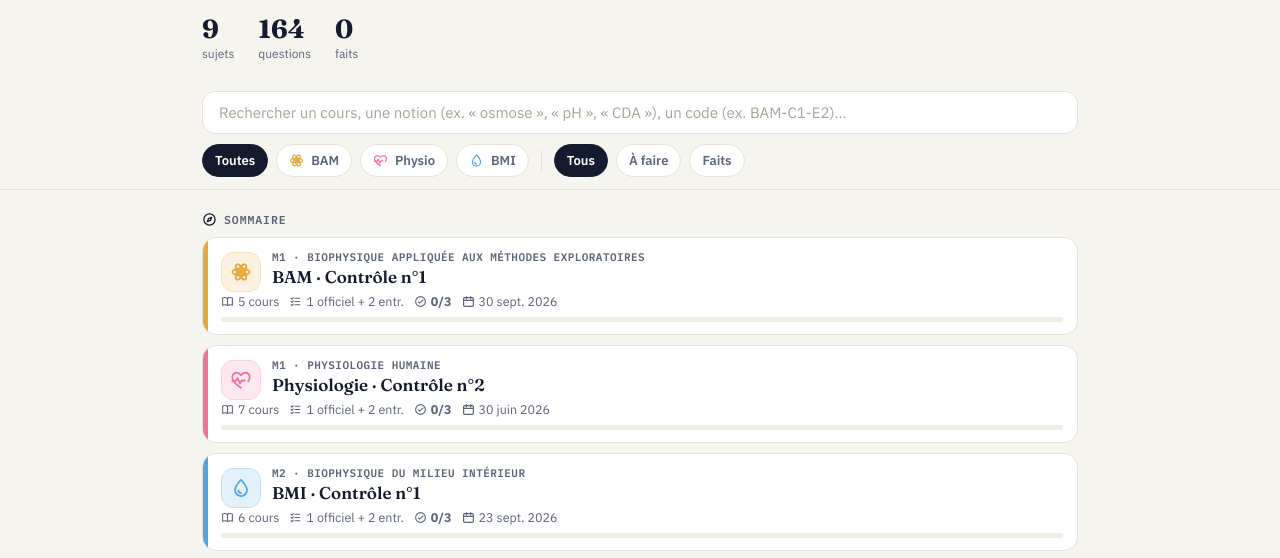
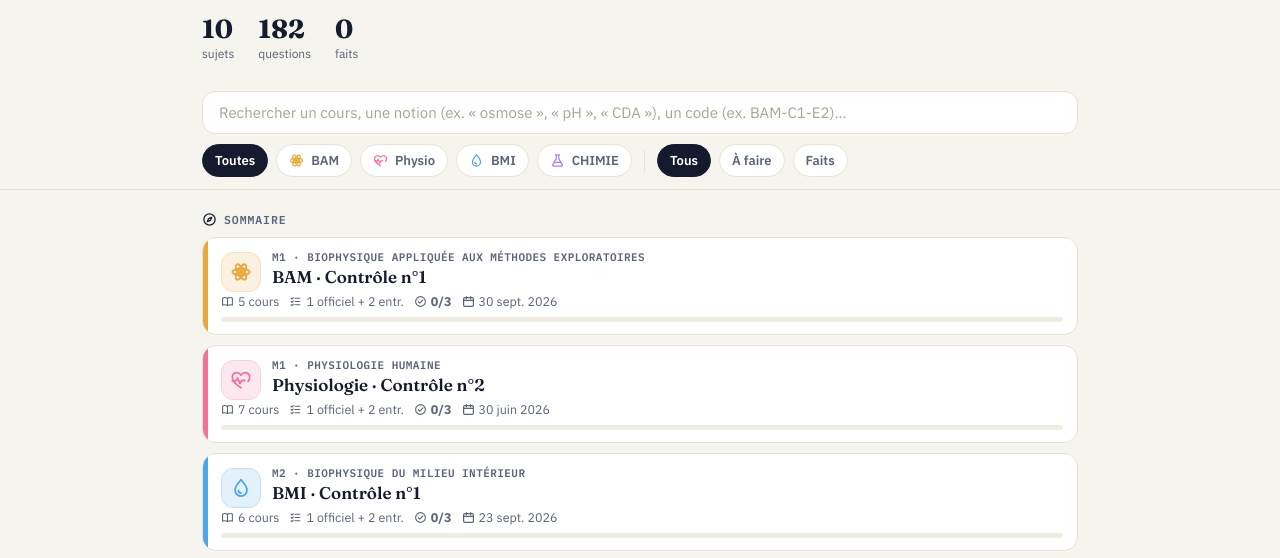
Before and after one commit to Hervesan/PASS, a plain HTML site: page controles.html in a window 1280 px wide. Shown: the part 204-762 px from the top of the page. Drawn offline with Linux system fonts and the light colour scheme.

Commit message:
Add files via upload

```diff
--- a/controles.html
+++ b/controles.html
@@ -332,6 +332,7 @@ const MATIERES = {
   bam:    { code:"BAM",    module:"M1", titre:"Biophysique appliquée aux méthodes exploratoires", color:"var(--c-biophysique)", href:"biophysique.html" },
   physio: { code:"PHYSIO", module:"M1", titre:"Physiologie humaine",                              color:"var(--c-physiologie)", href:"physiologie.html" },
   bmi:    { code:"BMI",    module:"M2", titre:"Biophysique du milieu intérieur",                  color:"var(--c-milieu)",      href:"biophysique-milieu-interieur.html" },
+  chimie: { code:"CHIMIE", module:"M2", titre:"Chimie",                                           color:"var(--c-chimie)",      href:"chimie.html" },
 };
 
 const COURS_BMI = {
@@ -357,6 +358,15 @@ const COURS_PHYSIO = {
   endoc:     "FC8 Système endocrinien",
   acido:     "FC9 Équilibre acido-basique",
   thermo:    "FC10 Thermorégulation",
+};
+
+const COURS_CHIMIE = {
+  atome:    "FC1 L'atome",
+  liaisons: "FC2 Liaisons chimiques et orbitales moléculaires",
+  isomerie: "FC3 Isomérie et stéréoisomérie",
+  nomencl:  "FC4 Règles générales de nomenclature",
+  premier:  "FC5 1er principe de la thermodynamique",
+  second:   "FC6 2nd principe de la thermodynamique et équilibres",
 };
 
 const NOTE_GEN = "Corrigé à partir de la page 6 ; chaque question y a son encadré « Tips réflexes ».";
@@ -495,8 +505,31 @@ const CONTROLES = [
       },
     ],
   },
+  /* ---------------- M2 · Chimie · Contrôle n°1 ---------------- */
+  {
+    key:"chimie-1", matiere:"chimie", numero:1, date:"2026-10-07",
+    programme:[
+      { t:COURS_CHIMIE.atome }, { t:COURS_CHIMIE.liaisons }, { t:COURS_CHIMIE.isomerie },
+      { t:COURS_CHIMIE.nomencl }, { t:COURS_CHIMIE.premier }, { t:COURS_CHIMIE.second },
+    ],
+    officiel:null,
+    entrainements:[
+      {
+        id:"chimie-c1-e1", n:1, date:"2026-10-02", nbQ:18, qrm:11, qru:7, duree:"36 min",
+        cours:[
+          { t:COURS_CHIMIE.atome, d:"hydrogénoïde Li²⁺, nombres quantiques, configuration, spectre de H", q:"Q1–4" },
+          { t:COURS_CHIMIE.liaisons, d:"VSEPR, ordre de liaison et magnétisme (O₂ et ions), interactions faibles", q:"Q5–7" },
+          { t:COURS_CHIMIE.isomerie, d:"C₄H₈O, Fischer et R/S, nombre de stéréoisomères", q:"Q8–10" },
+          { t:COURS_CHIMIE.nomencl, d:"chaîne de référence, fonction principale, acide aminé insaturé", q:"Q11–12" },
+          { t:COURS_CHIMIE.premier, d:"ΔU = Q + W, calorimétrie, loi de Hess", q:"Q13–15" },
+          { t:COURS_CHIMIE.second, d:"entropie, ΔS de fusion, équilibre NO₂/N₂O₄ et Le Chatelier", q:"Q16–18" },
+        ],
+        pdfs:[ { label:"Sujet + corrigé", href:"controles/Chimie_C1_entrainement1.pdf" } ],
+        note:"Corrigé à partir de la page 6 ; chaque question y a son encadré « Tips réflexes ».",
+      },
+    ],
+  },
 ];
-
 /* ===================================================================== */
 const PDF_ICON = '<svg viewBox="0 0 24 24" fill="none" stroke="currentColor" stroke-width="2.2" stroke-linecap="round" stroke-linejoin="round"><path d="M14 3H7a2 2 0 0 0-2 2v14a2 2 0 0 0 2 2h10a2 2 0 0 0 2-2V8z"/><path d="M14 3v5h5"/><path d="M9 14h6M9 17h4"/></svg>';
 const TIPS_ICON = '<svg viewBox="0 0 24 24" fill="none" stroke="currentColor" stroke-width="2.1" stroke-linecap="round" stroke-linejoin="round"><path d="M9 18h6M10 21h4"/><path d="M12 3a6 6 0 0 0-3.6 10.8c.6.5 1 1.2 1.1 2V16h5v-.2c.1-.8.5-1.5 1.1-2A6 6 0 0 0 12 3z" fill="#FFF6D6"/><path d="M12 7.5l.8 1.7 1.8.3-1.3 1.2.3 1.8-1.6-.9-1.6.9.3-1.8-1.3-1.2 1.8-.3z" fill="currentColor" stroke="none"/></svg>';
@@ -506,6 +539,7 @@ const ICONS = {
   bam:    SV('<circle cx="12" cy="12" r="1.8" fill="currentColor"/><ellipse cx="12" cy="12" rx="9.5" ry="3.8"/><ellipse cx="12" cy="12" rx="9.5" ry="3.8" transform="rotate(60 12 12)"/><ellipse cx="12" cy="12" rx="9.5" ry="3.8" transform="rotate(120 12 12)"/>'),
   physio: SV('<path d="M12 20.5s-7.5-4.6-9.2-9.6C1.6 7.3 3.9 4 7.3 4c2 0 3.5 1.1 4.7 2.8C13.2 5.1 14.7 4 16.7 4c3.4 0 5.7 3.3 4.5 6.9-.3.9-.8 1.8-1.4 2.6"/><path d="M2.5 13h4l1.7-3 2.6 6 1.9-3.5h3.3"/>'),
   bmi:    SV('<path d="M12 3s6.5 7 6.5 11.3A6.5 6.5 0 0 1 5.5 14.3C5.5 10 12 3 12 3z"/><path d="M9.2 15a3 3 0 0 0 2.8 2.5"/>'),
+  chimie: SV('<path d="M9 3h6M10 3v6L4.5 18.5A1.7 1.7 0 0 0 6 21h12a1.7 1.7 0 0 0 1.5-2.5L14 9V3"/><path d="M7 15h10"/>'),
   sommaire: SV('<circle cx="12" cy="12" r="9"/><path d="M15.5 8.5l-2 5-5 2 2-5z"/>'),
   programme: SV('<path d="M3 5.5C5.5 4.3 8.5 4.3 12 6c3.5-1.7 6.5-1.7 9-.5V19c-2.5-1.2-5.5-1.2-9 .5-3.5-1.7-6.5-1.7-9-.5z"/><path d="M12 6v13.5"/>'),
   questions: SV('<path d="M4 6l1.5 1.5L8 5M4 12l1.5 1.5L8 11M4 18l1.5 1.5L8 17"/><path d="M11 6h9M11 12h9M11 18h9"/>'),
@@ -641,7 +675,7 @@ function render(){
     const faits = all.filter(s => (SUIVI[s.id]||{}).done).length;
     const pct = all.length ? Math.round(100 * faits / all.length) : 0;
     const anchor = "ctrl-" + C.key;
-    const titre = `${M.code === "PHYSIO" ? "Physiologie" : M.code} · Contrôle n°${C.numero}`;
+    const titre = `${M.code === "PHYSIO" ? "Physiologie" : M.code === "CHIMIE" ? "Chimie" : M.code} · Contrôle n°${C.numero}`;
 
     som += `
       <a class="som" href="#${anchor}" style="--c:${M.color}">
```
Also changed, not shown: 1 other file.
